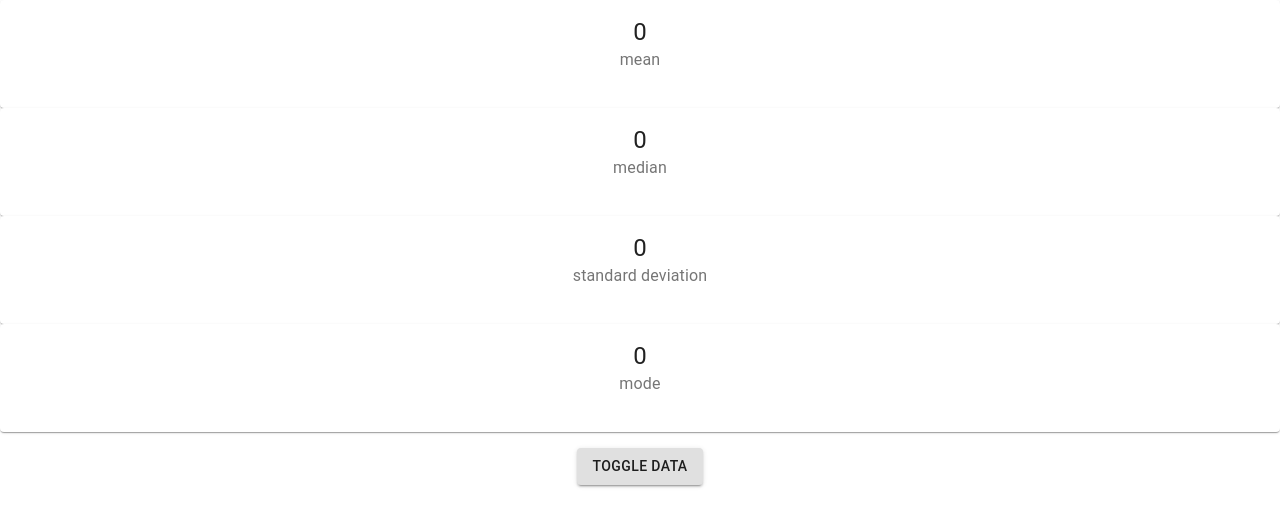
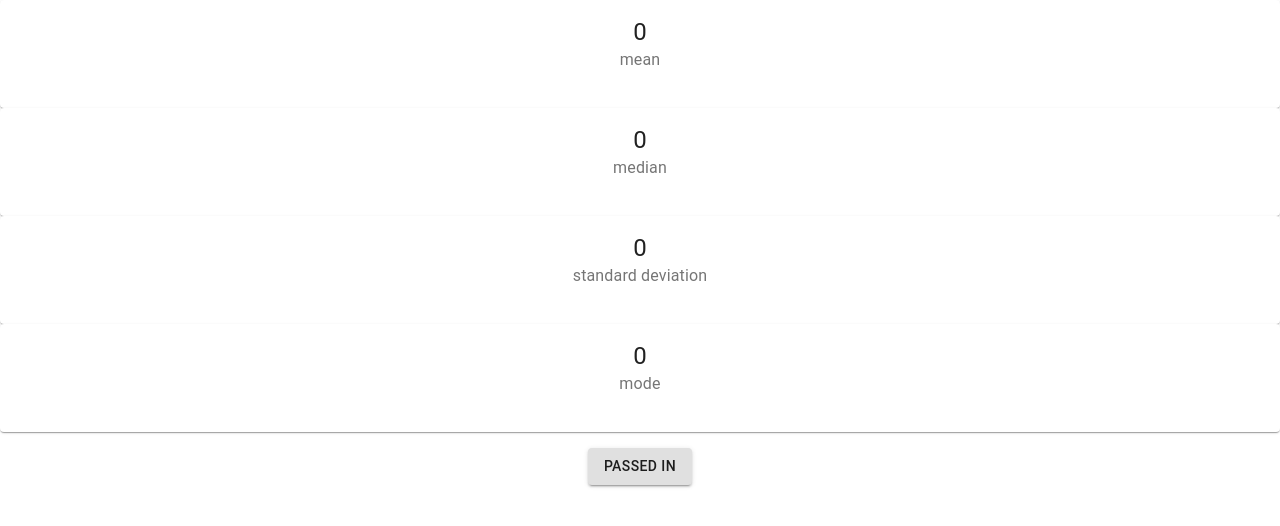
Before and after one commit to gyrevik/tandem, a React (Create React App) app: page / in a window 1280 px wide. Shown: the top 526 px of the page. Built offline with nearby package versions, Linux system fonts and the light colour scheme; no server answers.

Commit message:
passed prop into button

```diff
--- a/src/components/Main.tsx
+++ b/src/components/Main.tsx
@@ -29,7 +29,9 @@ function Main() {
       <Tile label='standard deviation' value={String(standard_deviation(data))} />
       <Tile label='mode' value={String(mode(data))} />
       <p />
-      <Toggle ClickHandler={toggleClickHandler} />
+      <Toggle ClickHandler={toggleClickHandler} message={'passed in'} />
+
+
     </div>
   );
 }
--- a/src/components/Toggle.tsx
+++ b/src/components/Toggle.tsx
@@ -3,8 +3,9 @@ import { Button } from '@material-ui/core';
 
 interface ToggleProps {
     ClickHandler: (event: React.MouseEvent<HTMLButtonElement>) => void
+    message: string
 }
 
 export function Toggle(Props: ToggleProps) {
-    return <Button variant="contained" onClick={Props.ClickHandler}>Toggle Data</Button>
+    return <Button variant="contained" onClick={Props.ClickHandler}>{Props.message}</Button>
 }
```
